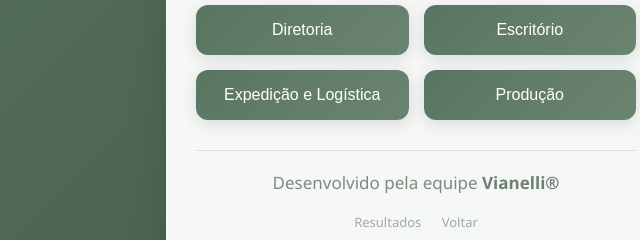
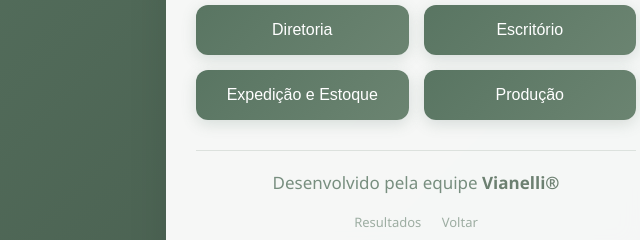
Before and after one commit to Filipe-Vianelli/Pesquisa-Satisfa-o-Vianelli, a plain HTML site: page index.html in a window 1280 px wide. Shown: the part 311-551 px from the top of the page, 224-864 px from the left. Drawn offline with Linux system fonts and the light colour scheme.

Commit message:
index.html

```diff
--- a/index.html
+++ b/index.html
@@ -21,7 +21,7 @@
       <div class="sector-grid">
         <button class="sector-button" onclick="selectSector('Diretoria')">Diretoria</button>
         <button class="sector-button" onclick="selectSector('Fábrica')">Escritório</button>
-        <button class="sector-button" onclick="selectSector('Expedição')">Expedição e Logística</button>
+        <button class="sector-button" onclick="selectSector('Expedição')">Expedição e Estoque</button>
         <button class="sector-button" onclick="selectSector('Fábrica')">Produção</button>
       </div>
     </div>
```
